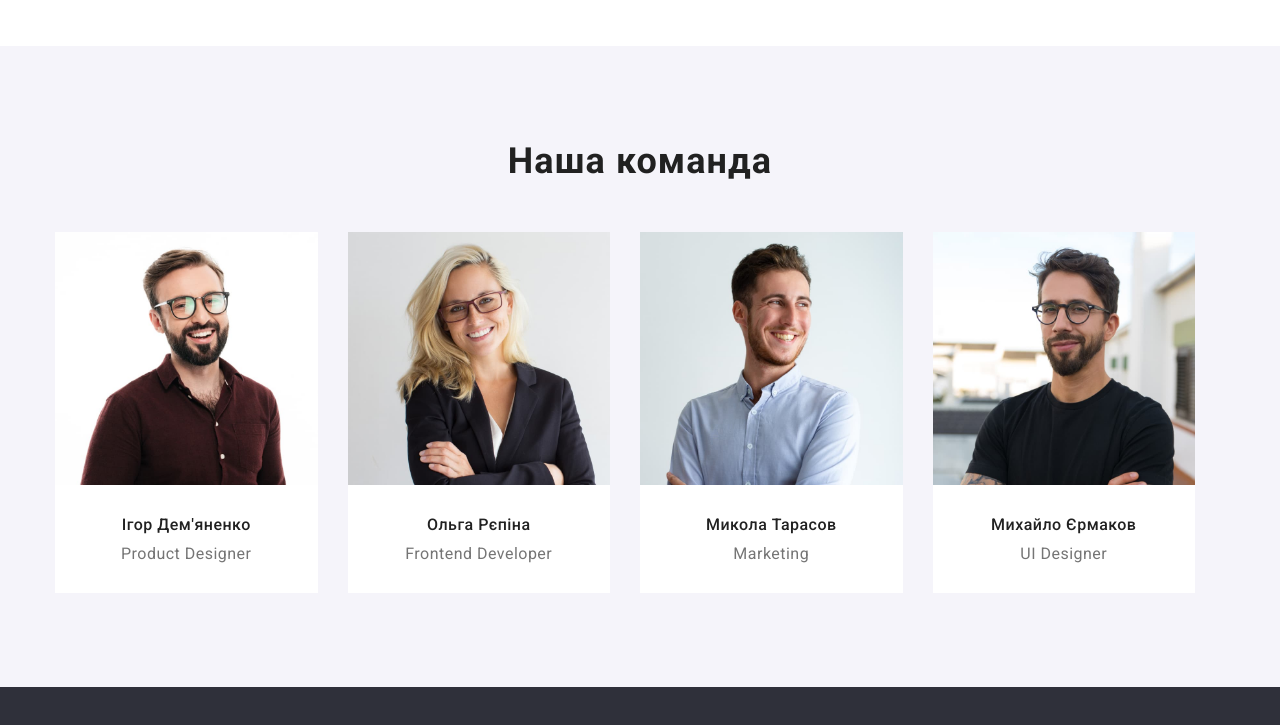
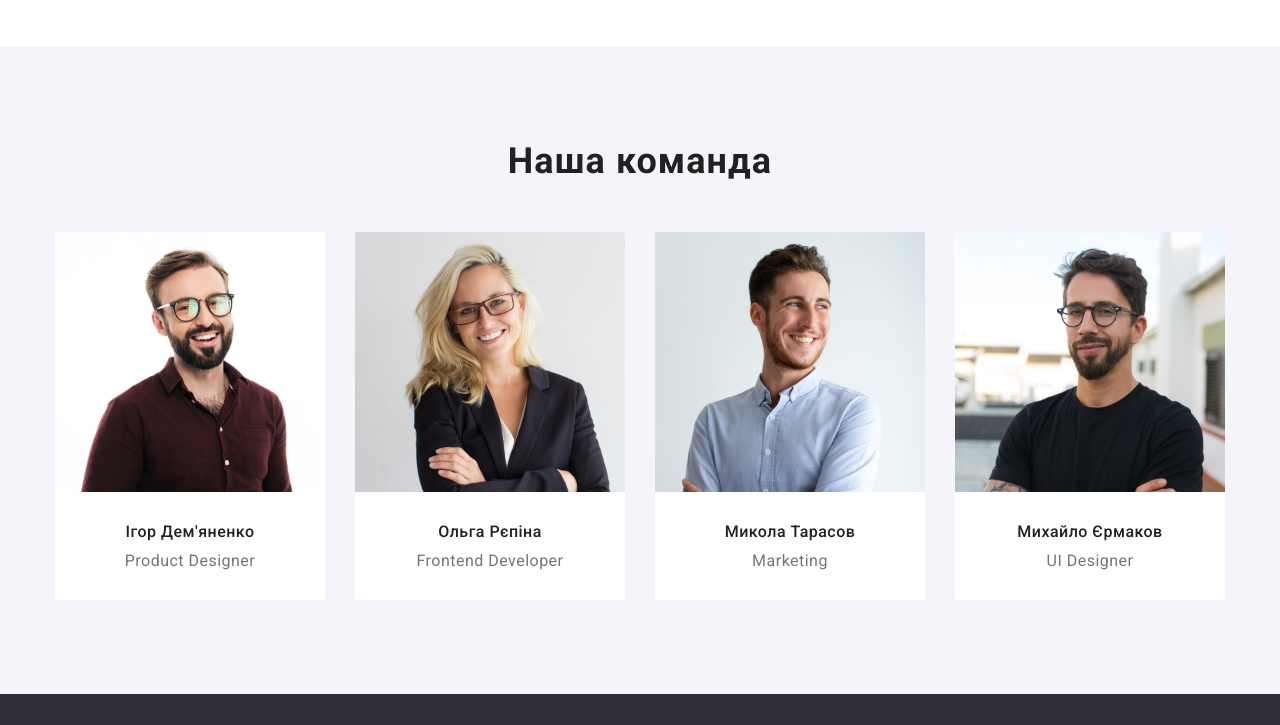
Before and after one commit to Ku-Ran/goit-markup-hw-04, a plain HTML site: page index.html in a window 1280 px wide. Shown: the part 1511-2236 px from the top of the page. Drawn offline with nearby package versions, Linux system fonts and the light colour scheme.

Commit message:
edit gap

```diff
--- a/css/styles.css
+++ b/css/styles.css
@@ -237,7 +237,7 @@ img {
 .functional-list-item,
 .employees-list {
 	list-style: none;
-	gap: 30px;
+
 }
 
 .about {
@@ -303,12 +303,12 @@ img {
 	margin: 0;
 	list-style: none;
 	margin-top: calc(-1 * var(--card-set-gap));
-	/* margin-left: calc(-1 * var(--card-set-gap)); */
+	margin-left: calc(-1 * var(--card-set-gap));
 }
 
 .employees-list > .employees-card {
 	flex-basis: calc(100% / 4 - var(--card-set-gap));
-	/* margin-left: var(--card-set-gap); */
+	margin-left: var(--card-set-gap);
 	margin-top: var(--card-set-gap);
 }
 
```
